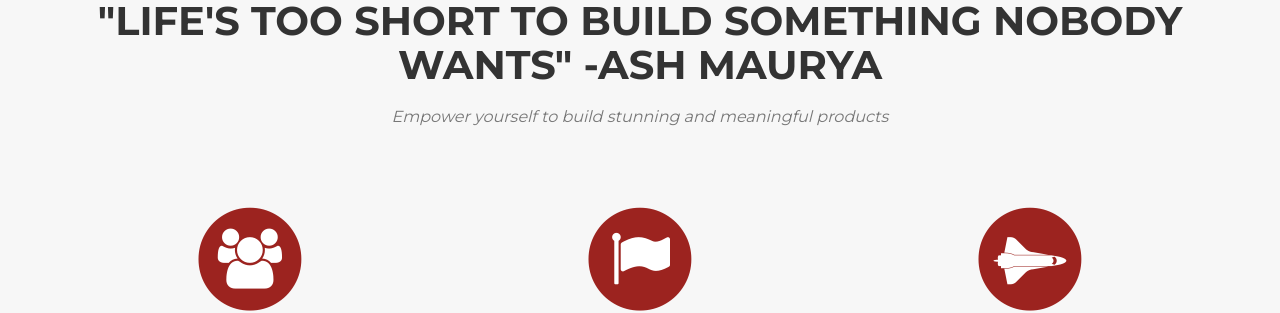
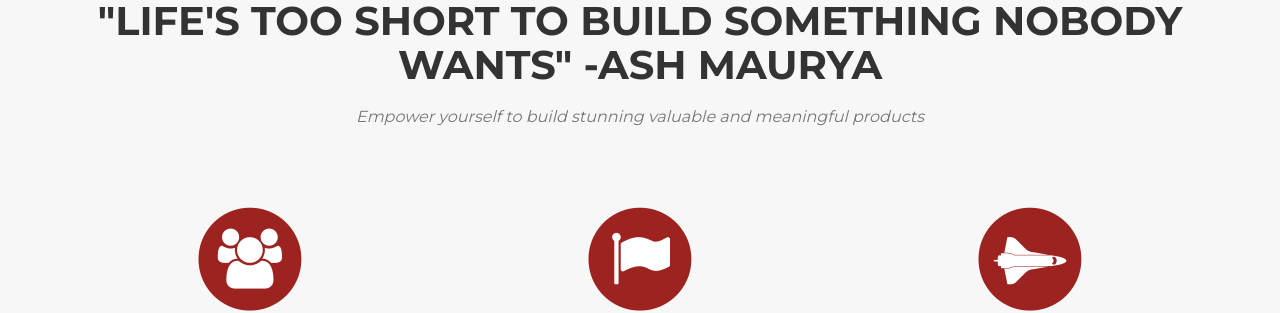
Before and after one commit to unc-pmclub/main-website, a Jekyll site: the page built from index.html, in a window 1280 px wide and 900 px high, scrolled down 766 px. Shown: the part 153-466 px from the top of the window. Built offline with Jekyll 4.4.1, drawn with Linux system fonts in a browser that asks for light colours; some web fonts are replaced.

Commit message:
Update about.html

```diff
--- a/_includes/about.html
+++ b/_includes/about.html
@@ -4,7 +4,7 @@
             <div class="row">
                 <div class="col-lg-12 text-center">
                     <h2 class="section-heading">"Life's too short to build something nobody wants" -Ash Maurya</h2>
-                    <h3 class="section-subheading text-muted">Empower yourself to build stunning and meaningful products</h3>
+                    <h3 class="section-subheading text-muted">Empower yourself to build stunning valuable and meaningful products</h3>
                 </div>
             </div>
             <div class="row text-center">
```
